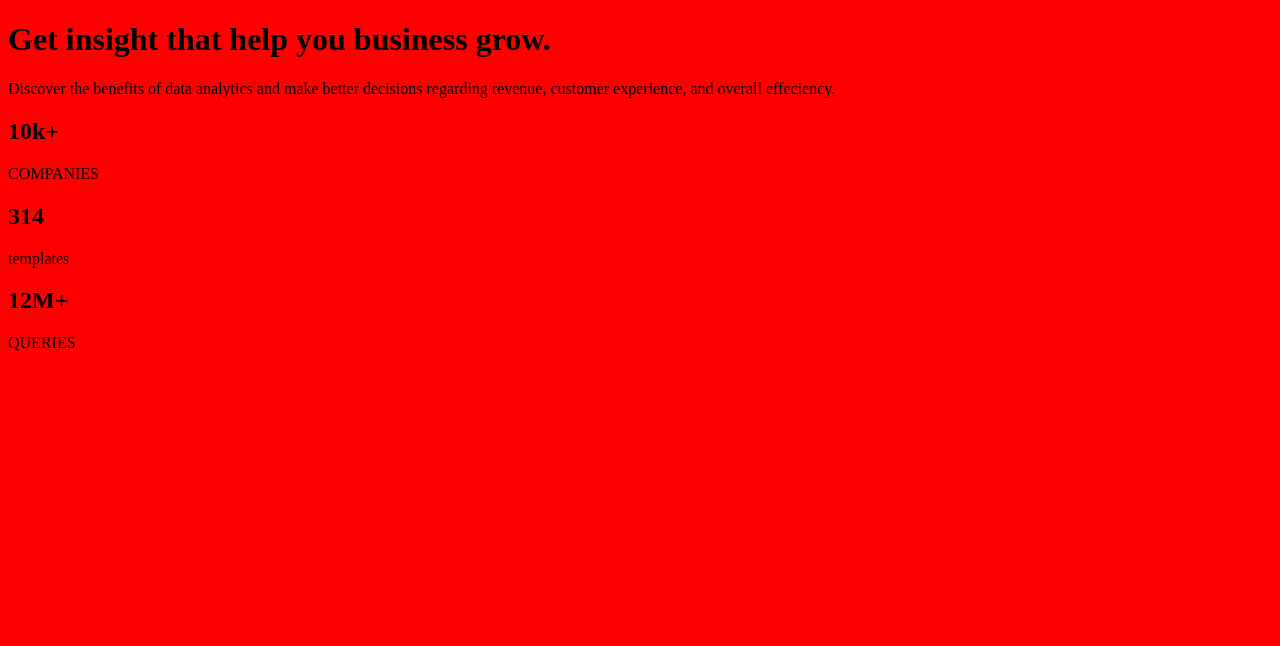
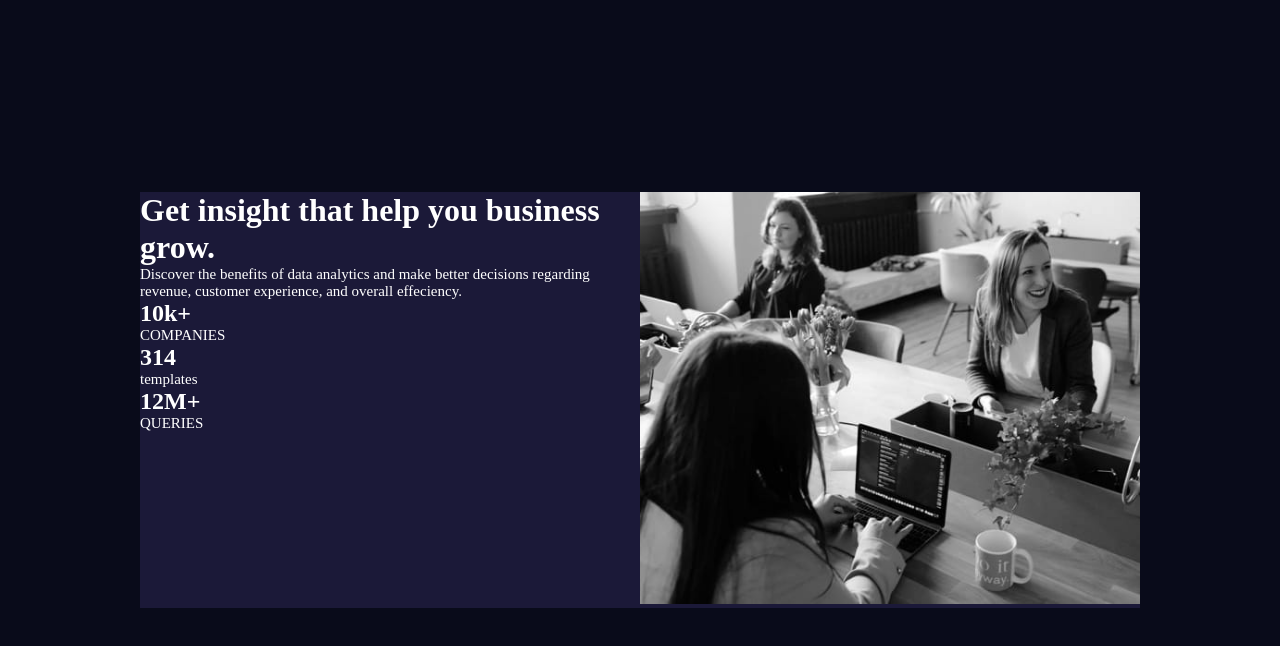
Before and after one commit to hgoncerz/Preview-card, a plain HTML site: page index.html in a window 1280 px wide. Drawn offline with Linux system fonts and the light colour scheme.

Commit message:
added content

```diff
--- a/index.html
+++ b/index.html
@@ -34,7 +34,9 @@
               </div>
             </div>
           </div>
-          <div class="main__wrap__content__image"></div>
+          <div class="main__wrap__content__image">
+            <img src="images/image-header-desktop.jpg" alt="desctop-img" />
+          </div>
         </div>
       </div>
     </div>
--- /dev/null
+++ b/scss/_config.scss
@@ -0,0 +1,11 @@
+$main-background: hsl(233, 47%, 7%);
+$card-background: hsl(244, 38%, 16%);
+
+* {
+  box-sizing: border-box;
+  margin: 0;
+  padding: 0;
+}
+p {
+  font-size: 15px;
+}
--- a/scss/style.scss
+++ b/scss/style.scss
@@ -1,3 +1,27 @@
+@import "config";
 body {
-  background: red;
+  background: $main-background;
 }
+
+.main {
+  display: flex;
+  width: 100vw;
+  height: 100vh;
+  justify-content: center;
+  align-items: center;
+  color: white;
+  &__wrap {
+    background: $card-background;
+    width: 1000px;
+
+    &__content {
+      display: grid;
+      grid-template-columns: repeat(2, 2fr);
+
+      &__image img {
+        width: 100%;
+        object-fit: cover;
+      }
+    }
+  }
+}
```
Also changed, not shown: css/style.css, 1 other file.
